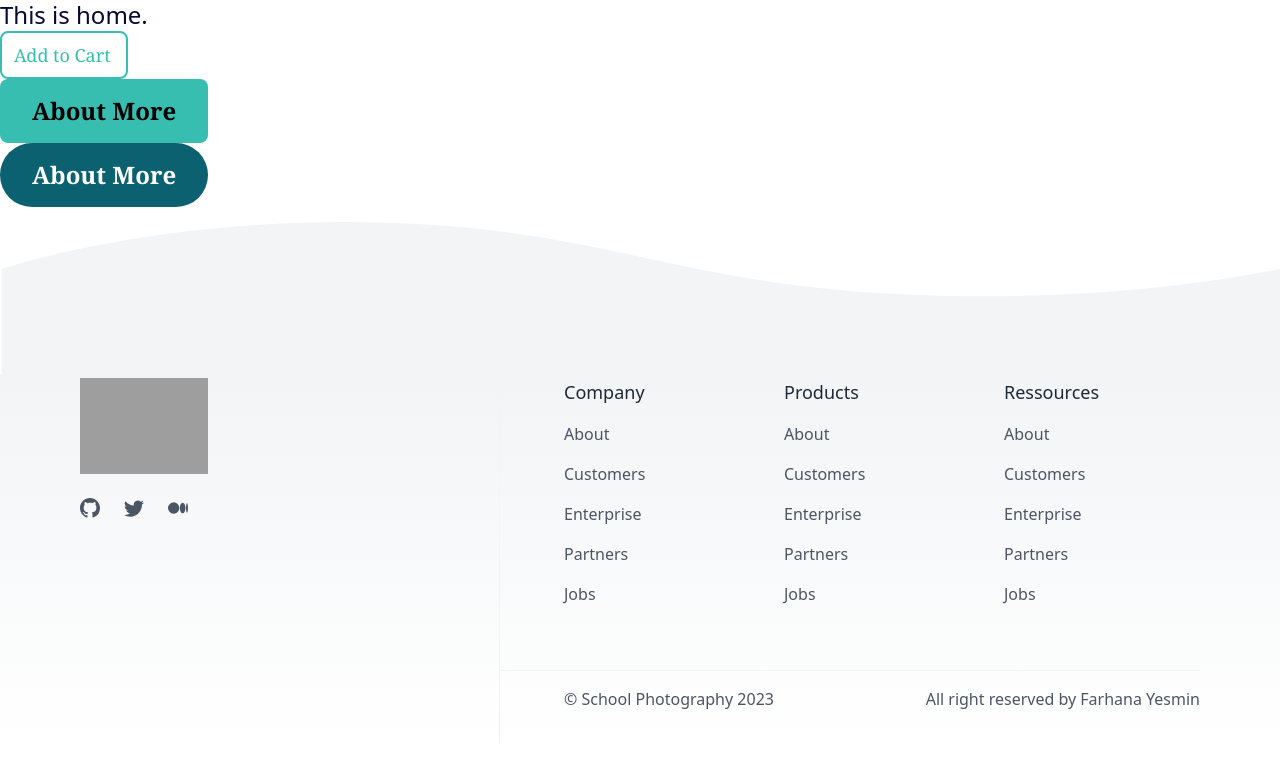
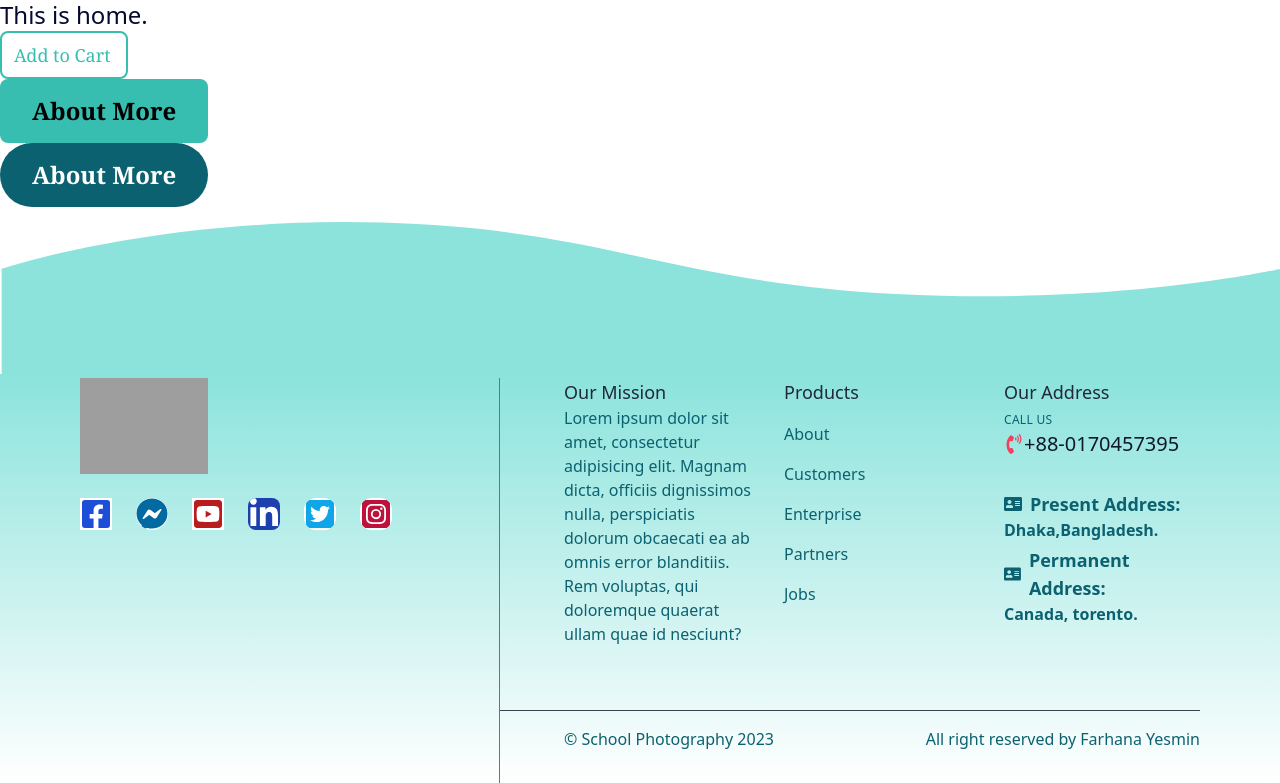
Before and after one commit to Farhanayesmin2/photography-client-site, a React (Vite) app: page / in a window 1280 px wide. Shown: the part 621-1404 px from the top of the page. Before the commit the page ends 1364 px from the top, so only its background shows below. Built offline with nearby package versions, Linux system fonts and the light colour scheme; grey boxes are pictures that could not be loaded.

Commit message:
footer added

```diff
--- a/package.json
+++ b/package.json
@@ -16,6 +16,7 @@
     "match-sorter": "^6.3.1",
     "react": "^18.2.0",
     "react-dom": "^18.2.0",
+    "react-icons": "^4.9.0",
     "react-router-dom": "^6.12.0",
     "sort-by": "^1.2.0"
   },
--- a/src/Shared/Footer/Footer.jsx
+++ b/src/Shared/Footer/Footer.jsx
@@ -1,24 +1,34 @@
+import {
+	FaAddressCard,
+	FaFacebookMessenger,
+	FaFacebookSquare,
+	FaInstagramSquare,
+	FaLinkedinIn,
+	FaPhoneVolume,
+	FaTwitterSquare,
+	FaYoutubeSquare,
+} from "react-icons/fa";
 const Footer = () => {
 	return (
 		<div>
-			<footer>
+			<footer className="">
 				<svg
 					xmlns="http://www.w3.org/2000/svg"
 					className="-mb-0.5 w-full"
 					viewBox="0 0 1367.743 181.155"
 				>
 					<path
-						className="fill-current text-gray-100 dark:text-gray-800"
+						className="fill-current text-[#8BE3DC] dark:text-gray-800"
 						id="wave"
 						data-name="wave"
 						d="M0,0S166.91-56.211,405.877-49.5,715.838,14.48,955.869,26.854,1366,0,1366,0V115H0Z"
 						transform="translate(1.743 66.155)"
 					></path>
 				</svg>
-				<div className="bg-gradient-to-b from-gray-100 to-transparent dark:from-gray-800 dark:to-transparent pt-1">
-					<div className="container m-auto space-y-8 px-6 text-gray-600 dark:text-gray-400 md:px-12 lg:px-20">
+				<div className="bg-gradient-to-b from-[#8BE3DC] to-transparent dark:from-[#0C6170] dark:to-transparent pt-1">
+					<div className="container m-auto space-y-8 px-6  dark:text-white text-[#0C6170]  md:px-12 lg:px-20">
 						<div className="grid grid-cols-8 gap-6 md:gap-0">
-							<div className="col-span-8 border-r border-gray-100 dark:border-gray-800 md:col-span-2 lg:col-span-3">
+							<div className="col-span-8 border-r border-gray-500 dark:border-gray-800 md:col-span-2 lg:col-span-3">
 								<div className="flex items-center justify-between gap-6 border-b border-white dark:border-gray-800 py-6 md:block md:space-y-6 md:border-none md:py-0">
 									<img
 										src="images/logo.svg"
@@ -28,57 +38,12 @@ const Footer = () => {
 										className="w-32 dark:brightness-200 dark:grayscale"
 									/>
 									<div className="flex gap-6">
-										<a
-											href="#"
-											target="blank"
-											aria-label="github"
-											className="hover:text-cyan-600"
-										>
-											<svg
-												xmlns="http://www.w3.org/2000/svg"
-												width="20"
-												height="20"
-												fill="currentColor"
-												className="bi bi-github"
-												viewBox="0 0 16 16"
-											>
-												<path d="M8 0C3.58 0 0 3.58 0 8c0 3.54 2.29 6.53 5.47 7.59.4.07.55-.17.55-.38 0-.19-.01-.82-.01-1.49-2.01.37-2.53-.49-2.69-.94-.09-.23-.48-.94-.82-1.13-.28-.15-.68-.52-.01-.53.63-.01 1.08.58 1.23.82.72 1.21 1.87.87 2.33.66.07-.52.28-.87.51-1.07-1.78-.2-3.64-.89-3.64-3.95 0-.87.31-1.59.82-2.15-.08-.2-.36-1.02.08-2.12 0 0 .67-.21 2.2.82.64-.18 1.32-.27 2-.27.68 0 1.36.09 2 .27 1.53-1.04 2.2-.82 2.2-.82.44 1.1.16 1.92.08 2.12.51.56.82 1.27.82 2.15 0 3.07-1.87 3.75-3.65 3.95.29.25.54.73.54 1.48 0 1.07-.01 1.93-.01 2.2 0 .21.15.46.55.38A8.012 8.012 0 0 0 16 8c0-4.42-3.58-8-8-8z" />
-											</svg>
-										</a>
-										<a
-											href="#"
-											target="blank"
-											aria-label="twitter"
-											className="hover:text-cyan-600"
-										>
-											<svg
-												xmlns="http://www.w3.org/2000/svg"
-												width="20"
-												height="20"
-												fill="currentColor"
-												className="bi bi-twitter"
-												viewBox="0 0 16 16"
-											>
-												<path d="M5.026 15c6.038 0 9.341-5.003 9.341-9.334 0-.14 0-.282-.006-.422A6.685 6.685 0 0 0 16 3.542a6.658 6.658 0 0 1-1.889.518 3.301 3.301 0 0 0 1.447-1.817 6.533 6.533 0 0 1-2.087.793A3.286 3.286 0 0 0 7.875 6.03a9.325 9.325 0 0 1-6.767-3.429 3.289 3.289 0 0 0 1.018 4.382A3.323 3.323 0 0 1 .64 6.575v.045a3.288 3.288 0 0 0 2.632 3.218 3.203 3.203 0 0 1-.865.115 3.23 3.23 0 0 1-.614-.057 3.283 3.283 0 0 0 3.067 2.277A6.588 6.588 0 0 1 .78 13.58a6.32 6.32 0 0 1-.78-.045A9.344 9.344 0 0 0 5.026 15z" />
-											</svg>
-										</a>
-										<a
-											href="#"
-											target="blank"
-											aria-label="medium"
-											className="hover:text-cyan-600"
-										>
-											<svg
-												xmlns="http://www.w3.org/2000/svg"
-												width="20"
-												height="20"
-												fill="currentColor"
-												className="bi bi-medium"
-												viewBox="0 0 16 16"
-											>
-												<path d="M9.025 8c0 2.485-2.02 4.5-4.513 4.5A4.506 4.506 0 0 1 0 8c0-2.486 2.02-4.5 4.512-4.5A4.506 4.506 0 0 1 9.025 8zm4.95 0c0 2.34-1.01 4.236-2.256 4.236-1.246 0-2.256-1.897-2.256-4.236 0-2.34 1.01-4.236 2.256-4.236 1.246 0 2.256 1.897 2.256 4.236zM16 8c0 2.096-.355 3.795-.794 3.795-.438 0-.793-1.7-.793-3.795 0-2.096.355-3.795.794-3.795.438 0 .793 1.699.793 3.795z" />
-											</svg>
-										</a>
+										<FaFacebookSquare className="w-8 h-8   text-blue-700 bg-white"></FaFacebookSquare>
+										<FaFacebookMessenger className="w-8 h-8  rounded-3xl text-sky-700 bg-white"></FaFacebookMessenger>
+										<FaYoutubeSquare className="w-8 h-8    text-red-700 bg-white"></FaYoutubeSquare>
+										<FaLinkedinIn className="w-8 h-8  rounded-lg text-white bg-blue-800"></FaLinkedinIn>
+										<FaTwitterSquare className="w-8 h-8  rounded-xl text-sky-500 bg-white"></FaTwitterSquare>
+										<FaInstagramSquare className="w-8 h-8 rounded-xl white text-rose-700 bg-white"></FaInstagramSquare>
 									</div>
 								</div>
 							</div>
@@ -86,35 +51,14 @@ const Footer = () => {
 								<div className="grid grid-cols-2 gap-6 pb-16 sm:grid-cols-3 md:pl-16">
 									<div>
 										<h6 className="text-lg font-medium text-gray-800 dark:text-gray-200">
-											Company
+											Our Mission
 										</h6>
-										<ul className="mt-4 list-inside space-y-4">
-											<li>
-												<a href="#" className="transition hover:text-cyan-600">
-													About
-												</a>
-											</li>
-											<li>
-												<a href="#" className="transition hover:text-cyan-600">
-													Customers
-												</a>
-											</li>
-											<li>
-												<a href="#" className="transition hover:text-cyan-600">
-													Enterprise
-												</a>
-											</li>
-											<li>
-												<a href="#" className="transition hover:text-cyan-600">
-													Partners
-												</a>
-											</li>
-											<li>
-												<a href="#" className="transition hover:text-cyan-600">
-													Jobs
-												</a>
-											</li>
-										</ul>
+										<h1 className="  items-justify ">
+											Lorem ipsum dolor sit amet, consectetur adipisicing elit.
+											Magnam dicta, officiis dignissimos nulla, perspiciatis
+											dolorum obcaecati ea ab omnis error blanditiis. Rem
+											voluptas, qui doloremque quaerat ullam quae id nesciunt?
+										</h1>
 									</div>
 									<div>
 										<h6 className="text-lg font-medium text-gray-800 dark:text-gray-200">
@@ -150,38 +94,43 @@ const Footer = () => {
 									</div>
 									<div>
 										<h6 className="text-lg font-medium text-gray-800 dark:text-gray-200">
-											Ressources
+											Our Address
 										</h6>
-										<ul className="mt-4 list-inside space-y-4">
+										<p>
+											<span className="text-xs tracking-wide uppercase">
+												Call us
+											</span>
+
+											<a
+												href="#"
+												className="flex items-center  text-lg font-medium text-gray-900 hover:opacity-75 sm:text-xl"
+											>
+												<FaPhoneVolume className="text-rose-500"></FaPhoneVolume>{" "}
+												+88-0170457395
+											</a>
+										</p>
+
+										<ul className="mt-8 space-y-1 text-md  font-semibold ">
 											<li>
-												<a href="#" className="transition hover:text-cyan-600">
-													About
-												</a>
+												<span className="font-bold text-lg flex items-center ">
+													{" "}
+													<FaAddressCard className=" mr-2"></FaAddressCard>{" "}
+													Present Address:
+												</span>{" "}
+												Dhaka,Bangladesh.
 											</li>
 											<li>
-												<a href="#" className="transition hover:text-cyan-600">
-													Customers
-												</a>
-											</li>
-											<li>
-												<a href="#" className="transition hover:text-cyan-600">
-													Enterprise
-												</a>
-											</li>
-											<li>
-												<a href="#" className="transition hover:text-cyan-600">
-													Partners
-												</a>
-											</li>
-											<li>
-												<a href="#" className="transition hover:text-cyan-600">
-													Jobs
-												</a>
+												<span className="font-bold text-lg flex items-center  ">
+													{" "}
+													<FaAddressCard className=" mr-2"></FaAddressCard>{" "}
+													Permanent Address:
+												</span>{" "}
+												Canada, torento.
 											</li>
 										</ul>
 									</div>
 								</div>
-								<div className="flex justify-between border-t border-gray-100 dark:border-gray-800 py-4 pb-8 md:pl-16">
+								<div className="flex justify-between border-t border-gray-700 dark:border-gray-800 py-4 pb-8 md:pl-16">
 									<span>
 										&copy; School Photography 2023 <span id="year"></span>{" "}
 									</span>
@@ -197,3 +146,19 @@ const Footer = () => {
 };
 
 export default Footer;
+
+{
+	/* <svg
+	xmlns="http://www.w3.org/2000/svg"
+	className="-mb-0.5 w-full"
+	viewBox="0 0 1367.743 181.155"
+>
+	<path
+		className="fill-current text-[#8BE3DC] dark:text-gray-800"
+		id="wave"
+		data-name="wave"
+		d="M0,0S166.91-56.211,405.877-49.5,715.838,14.48,955.869,26.854,1366,0,1366,0V115H0Z"
+		transform="translate(1.743 66.155)"
+	></path>
+</svg>; */
+}
--- a/src/Shared/NavMenu/NavMenu.jsx
+++ b/src/Shared/NavMenu/NavMenu.jsx
@@ -1,23 +1,29 @@
-import { useState } from "react";
+import { useEffect, useState } from "react";
 import { Link, NavLink } from "react-router-dom";
+import { FaSun, FaMoon } from "react-icons/fa";
 
 const NavMenu = () => {
 	const [isOpen, setIsOpen] = useState(false);
-	// const [isMobileMenuOpen, setIsMobileMenuOpen] = useState(false);
+	const [isDarkMode, setIsDarkMode] = useState(false);
+	useEffect(() => {
+		const root = window.document.documentElement;
+		const body = window.document.body;
+		if (isDarkMode) {
+			root.classList.add("dark");
+			body.style.backgroundColor = "#1f2937";
+		} else {
+			root.classList.remove("dark");
+			body.style.backgroundColor = "#fff";
+		}
+	}, [isDarkMode]);
 
-	// // Toggle mobile menu
-	// const toggleMobileMenu = () => {
-	// 	setIsMobileMenuOpen(!isMobileMenuOpen);
-	// };
-
-	// // Close mobile menu
-	// const closeMobileMenu = () => {
-	// 	setIsMobileMenuOpen(false);
-	// };
+	const handleToggle = () => {
+		setIsDarkMode(!isDarkMode);
+	};
 
 	return (
 		<div>
-			<nav className=" bg-white shadow-md font-sans w-full">
+			<nav className="  shadow-md font-sans w-full">
 				<div className="max-w-7xl mx-auto px-4 sm:px-6 lg:px-8">
 					<div className="flex items-center justify-between h-16">
 						<div className="flex items-center">
@@ -27,7 +33,7 @@ const NavMenu = () => {
 										src="https://img.freepik.com/premium-vector/logo-desaign-baby-doll-vector_727263-3.jpg?w=2000"
 										className="flex justify-center h-16 animate-pulse  items-center font-bold"
 									/>
-									Baby Doll{" "}
+									School Photography{" "}
 								</span>
 							</div>
 						</div>
@@ -145,6 +151,16 @@ const NavMenu = () => {
 								</NavLink>
 								{/* </>
 								)} */}
+								<div className="dark-theme-toggle">
+									<button
+										className={`toggle-button ${
+											isDarkMode ? "text-yellow-300" : "text-gray-700"
+										}`}
+										onClick={handleToggle}
+									>
+										{isDarkMode ? <FaSun /> : <FaMoon />}
+									</button>
+								</div>
 							</div>
 						</div>
 
```
Also changed, not shown: 1 other file (tests, documents, lock files or other folders).
